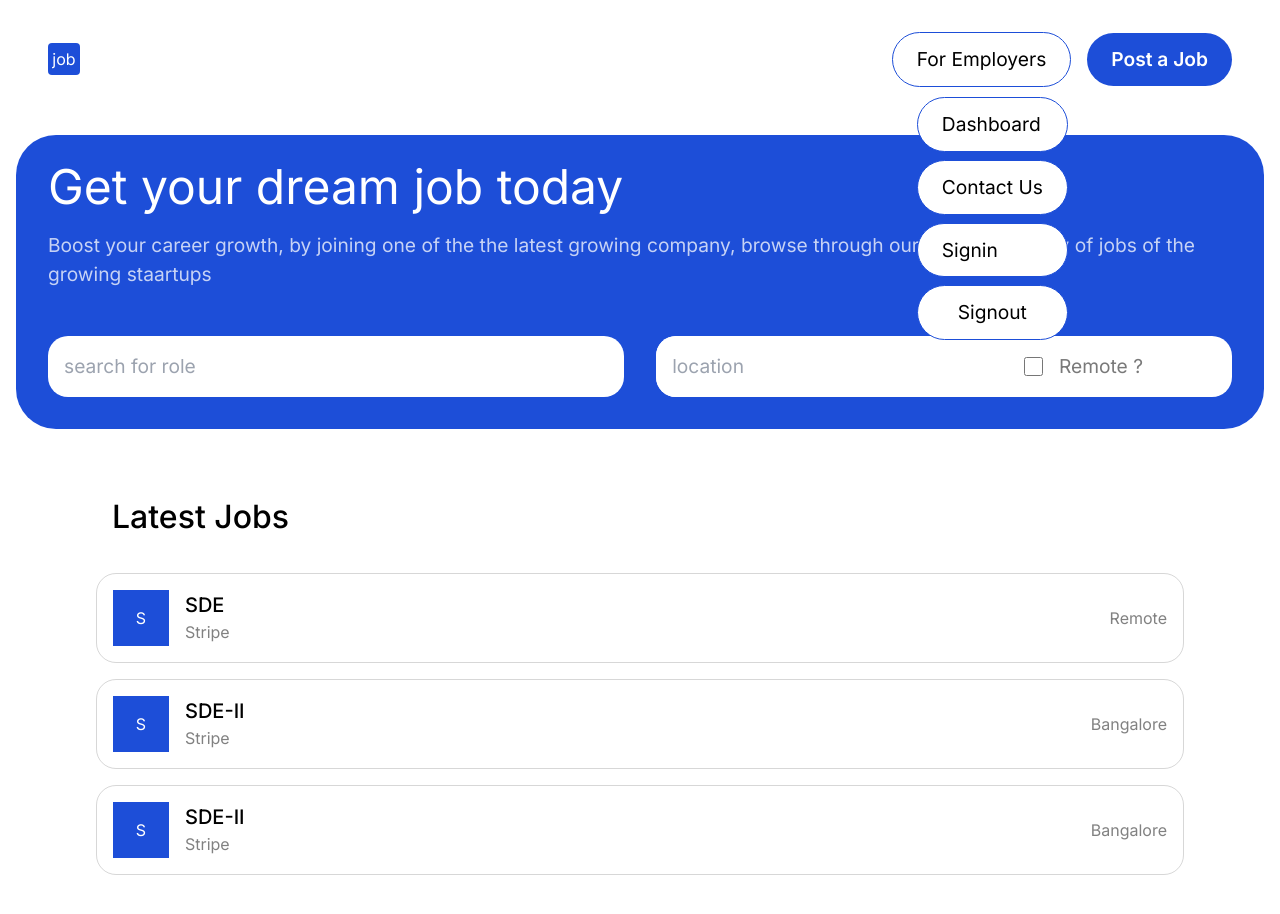
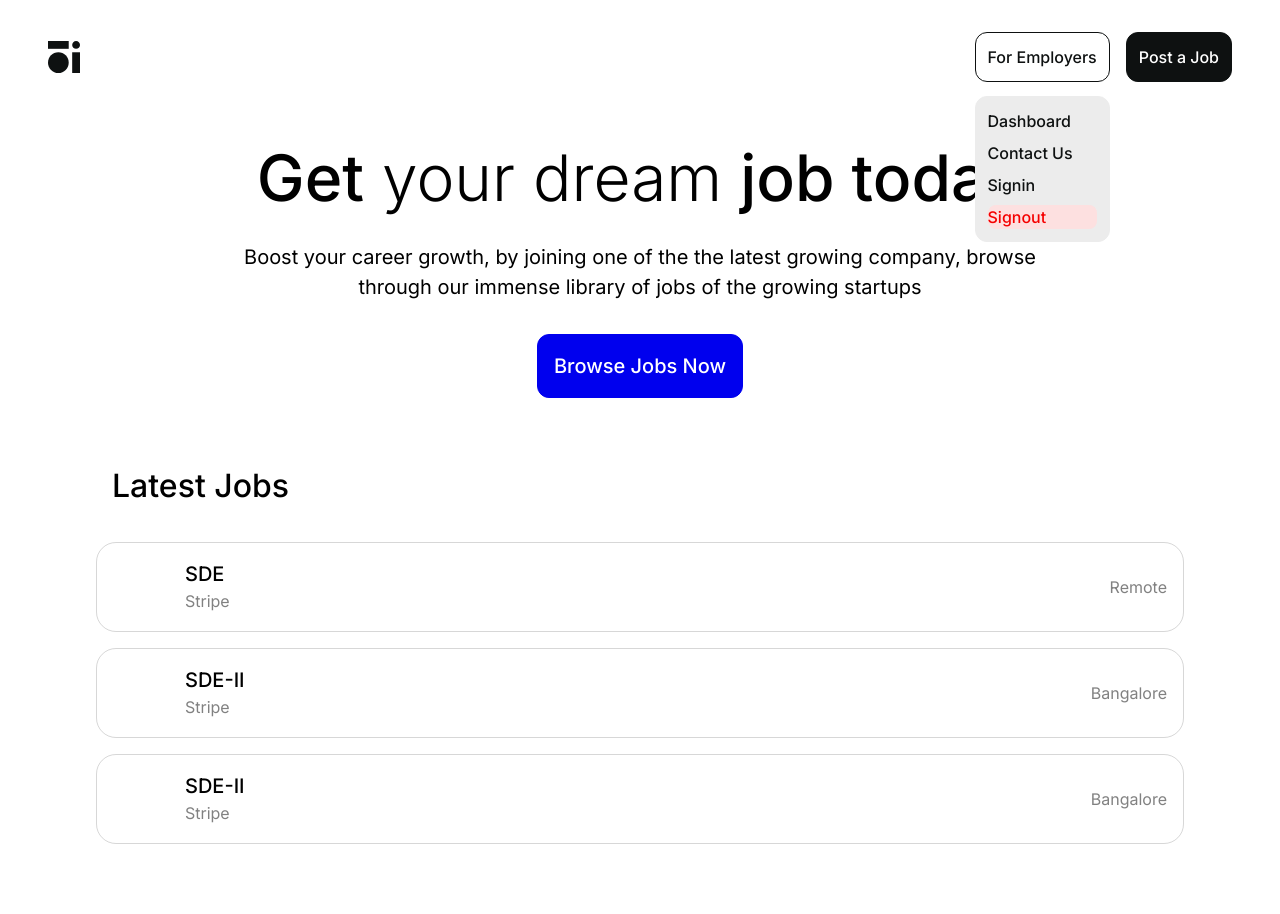
Before and after one commit to jobfinder456/Frontend, a Next.js app: page / in a window 1280 px wide. Both pictures are taken after a click on the element "For Employers". Shown: the top 914 px of the page. After the commit the page ends 892 px from the top, so only its background shows below. Built offline with nearby package versions, Linux system fonts and the light colour scheme.

Commit message:
home and nav redesigned

```diff
--- a/src/app/dashboard/page.jsx
+++ b/src/app/dashboard/page.jsx
@@ -96,7 +96,7 @@ function Page() {
 
                     </div>
 
-                    {postData.map((post) => (
+                    {postData.length > 0 && postData.map((post) => (
 
                         <Link href={`/job/${post.id}`} className='flex justify-between w-full' key={post.id}>
 
--- a/src/app/globals.css
+++ b/src/app/globals.css
@@ -4,11 +4,15 @@
 
 @layer components {
     .form-label {
-      @apply text-[1rem] font-normal text-zinc-400;
+      @apply text-[1rem] font-normal text-base-1;
     }
 
     .form-inp {
-        @apply border-[1.2px] rounded-md px-[1rem] py-[0.5rem] border-zinc-800 text-zinc-800 font-normal;
+        @apply border-[1.2px] rounded-md px-[1rem] py-[0.5rem] border-base-1 text-base-1 font-normal;
+    }
+
+    .button-primary {
+      @apply text-white bg-base-1 p-[1rem] md:p-[12px] rounded-[12px] border-[1px] border-base-1 font-medium;
     }
   }
 
--- a/src/app/page.js
+++ b/src/app/page.js
@@ -38,35 +38,15 @@ export default function Home() {
 
       <Navbar />
 
-      <Link href={'/search'} className="p-[1rem] md:p-[2rem] max-w-[80rem] mx-auto bg-blue-700 rounded-[20px] md:rounded-[40px]">
+      <div className="text-center flex flex-col items-center justify-center gap-[1rem]">
 
-        <h1 className="text-[2rem] md:text-[3rem] text-white leading-[2.5rem]">Get your dream job today</h1>
-        <h3 className="text-[#ffffffbf] text-[0.85rem] md:text-[1.2rem] mt-[0.5rem] md:mt-[1.5rem]">Boost your career growth, by joining one of the the latest growing company, browse through our immense library of jobs of the growing staartups </h3>
+        <h1 className="text-[4rem] font-light"><bold className="font-medium">Get</bold> your dream <bold className="font-medium">job today</bold></h1>
 
-        <div className="mt-[1rem] md:mt-[3rem] flex flex-col md:flex-row justify-between items-center gap-[1rem] md:gap-[2rem]">
-      <input
-        type="text"
-        placeholder="search for role"
-        className="text-[1rem] md:text-[1.2rem] rounded-[10px] md:rounded-[20px] w-[100%] md:w-[49%] p-[0.5rem] md:p-[1rem]"
-      />
-      <div className="w-[100%] md:w-[49%] bg-white rounded-[10px] md:rounded-[20px] flex items-center justify-between">
-        <input
-          type="text"
-          placeholder="location"
-          className="text-[1rem] md:text-[1.2rem] rounded-[10px] md:rounded-[20px] w-[60%] md:w-[70%] p-[0.5rem] md:p-[1rem]"
-        />
-        <div className="w-[40%] flex items-center gap-[0.5rem] md:gap-[1rem]">
-          <input
-            type="checkbox"
-            placeholder="Remote"
-            className="w-[1.2rem] h-[1.2rem] rounded-[10px] md:rounded-[20px] p-[0.5rem] md:p-[1rem]"
-          />
-          <label className="text-[1rem] md:text-[1.2rem] text-[#13131391]">Remote ?</label>
-        </div>
+        <h3 className="w-[800px] text-[20px]">Boost your career growth, by joining one of the the latest growing company, browse through our immense library of jobs of the growing startups </h3>
+
+        <Link href={'/search'} className="mt-[1rem] text-[20px] p-[16px] button-primary bg-accent-blue-1 border-accent-blue-1">Browse Jobs Now</Link>
+
       </div>
-    </div>
-
-      </Link>
 
       <div className="w-[100%] md:p-[2rem] max-w-[72rem] mx-auto flex flex-col items-start justify-start gap-[1rem] md:gap-[2rem]">
 
--- a/src/app/postjob/page.jsx
+++ b/src/app/postjob/page.jsx
@@ -33,10 +33,7 @@ function Page() {
     }
 
     const token = localStorage.getItem("jf_token") || false
-    if(!token){
-      setModal(true)
-      return
-    }
+
 
     const formData = new FormData();
       // Append all text fields to formData
@@ -66,6 +63,7 @@ function Page() {
         })
           console.log(response)
           router.push('/dashboard')
+
       } catch (error) {
           console.log(error)
           if (error.response && error.response.status === 400) {
--- a/src/app/signinwithotp/page.jsx
+++ b/src/app/signinwithotp/page.jsx
@@ -27,7 +27,9 @@ function Page() {
       const onOtpSubmit = async () => {
         try {
           const response = await axios.post(`${process.env.NEXT_PUBLIC_BACK_URL}/api/v1/verify-otpp`, {email: email, otp: otp});
-          console.log("send success", response)
+          console.log("send success", response.data.token)
+          localStorage.setItem('jf_token', response.data.token);
+          router.push('/dashboard');
         } catch (error) {
           console.error('Email sending error:', error);
         }
--- a/src/components/ForEmp.jsx
+++ b/src/components/ForEmp.jsx
@@ -1,5 +1,5 @@
 "use client"
-import React, { useState } from 'react'
+import React, { useState, useEffect } from 'react'
 import Link from 'next/link'
 
 function ForEmp() {
@@ -14,18 +14,32 @@ function ForEmp() {
         setVisible(!visible);
     };
 
+    useEffect(() => {
+        const handleClickOutside = (event) => {
+            if (visible && !event.target.closest('.for-emp-container')) {
+                setVisible(false);
+            }
+        };
+
+        document.body.addEventListener('click', handleClickOutside);
+
+        return () => {
+            document.body.removeEventListener('click', handleClickOutside);
+        };
+    }, [visible]);
+
   return (
     <>
-        <div onClick={toggleVisibility} className="relative px-[1rem] md:px-[1.5rem] py-[0.5rem] md:py-[0.75rem] border border-blue-700 rounded-[2rem] bg-white">
+        <div onClick={toggleVisibility} className="for-emp-container relative">
 
-            <h3>For Employers </h3>
+            <h3 className='text-base-1 p-[1rem] md:p-[12px] rounded-[12px] border-[1px] border-base-1 font-medium'>For Employers </h3>
 
-            <div className={`absolute top-[3rem] md:top-[4rem] ${visible ? '' : 'hidden'} flex flex-col gap-[0.5rem]`}>
+            <div className={`absolute top-[3rem] md:top-[4rem] ${visible ? '' : 'hidden'} w-[100%] bg-background flex flex-col items-start-start gap-[0.5rem] text-base-1 p-[1rem] md:p-[12px] rounded-[12px] border-[1px] border-background font-medium`}>
 
-            <Link href={'/dashboard'} className="px-[1rem] md:px-[1.5rem] py-[0.5rem] md:py-[0.75rem] border border-blue-700 rounded-[2rem] bg-white">Dashboard</Link>
-            <Link href={'/dashboard'} className="px-[1rem] md:px-[1.5rem] py-[0.5rem] md:py-[0.75rem] border border-blue-700 rounded-[2rem] bg-white">Contact Us</Link>
-            <Link href={'/signin'} className="px-[1rem] md:px-[1.5rem] py-[0.5rem] md:py-[0.75rem] border border-blue-700 rounded-[2rem] bg-white">Signin</Link>
-            <button onClick={onSignout} className="px-[1rem] md:px-[1.5rem] py-[0.5rem] md:py-[0.75rem] border border-blue-700 rounded-[2rem] bg-white">Signout</button>
+            <Link href={'/dashboard'} className="">Dashboard</Link>
+            <Link href={'/dashboard'} className="">Contact Us</Link>
+            <Link href={'/signin'} className="">Signin</Link>
+            <button onClick={onSignout} className="bg-accent-red-2 text-start text-accent-red-1 rounded-[8px]">Signout</button>
 
             </div>
 
--- a/src/components/JobCard.jsx
+++ b/src/components/JobCard.jsx
@@ -14,8 +14,8 @@ function JobCard({jobTitle, companyName, isRemote, loc, id, img}) {
                               <img
                                 src={img}
                                 alt="logo"
-                                className="w-full h-full object-cover"
-                                style={{ objectFit: 'cover' }} // You can set object-fit through inline styles
+                                className="w-full h-full object-contain"
+                                style={{ objectFit: 'contain' }} // You can set object-fit through inline styles
                               />
                             ) : (
                               <span className="flex items-center justify-center h-full text-white">{companyName[0]}</span> // Adjusted the padding to center vertically
--- a/src/components/Navbar.jsx
+++ b/src/components/Navbar.jsx
@@ -5,17 +5,17 @@ import ForEmp from './ForEmp'
 function Navbar() {
 
   return (
-    <div className="w-[100%] p-[0.5rem] md:px-[2rem] flex justify-between items-center py-[1rem]">
+    <div className="w-[100%] px-[2rem] py-[1rem] md:px-[2rem] flex justify-between items-center">
 
-        <Link href={'/'} className="w-[2rem] h-[2rem] bg-blue-700 flex items-center justify-center text-white rounded-[4px]">
-          job
+        <Link href={'/'} className="w-[2rem] h-[2rem] flex items-center justify-center">
+          <img src='/images/logo.svg' />
         </Link>
 
-        <div className="flex justify-center items-center text-[0.95rem] md:text-[1.2rem] gap-[0.5rem] md:gap-[1rem]">
+        <div className="flex justify-center items-center text-[0.95rem] md:text-[16px] gap-[0.5rem] md:gap-[1rem]">
 
           <ForEmp />
 
-          <Link href={'/postjob'} className="px-[1rem] md:px-[1.5rem] py-[0.5rem] md:py-[0.75rem] bg-blue-700 rounded-[2rem] text-white font-semibold">Post a Job</Link>
+          <Link href={'/postjob'} className="text-white bg-base-1 p-[1rem] md:p-[12px] rounded-[12px] border-[1px] border-base-1 font-medium">Post a Job</Link>
 
         </div>
 
--- a/tailwind.config.js
+++ b/tailwind.config.js
@@ -13,6 +13,15 @@ module.exports = {
           "conic-gradient(from 180deg at 50% 50%, var(--tw-gradient-stops))",
       },
     },
+    colors: {
+      'white': '#ffffff',
+      'base-1': '#0e1111',
+      'background': '#ECECEC',
+      'accent-blue-1': '#0000EE',
+      'accent-blue-2': '#E6E6FE',
+      'accent-red-1': '#F50000',
+      'accent-red-2': '#FDE0E0',
+    },
   },
   plugins: [
     require('@tailwindcss/typography'),
```
Also changed, not shown: public/images/logo.svg (added).
